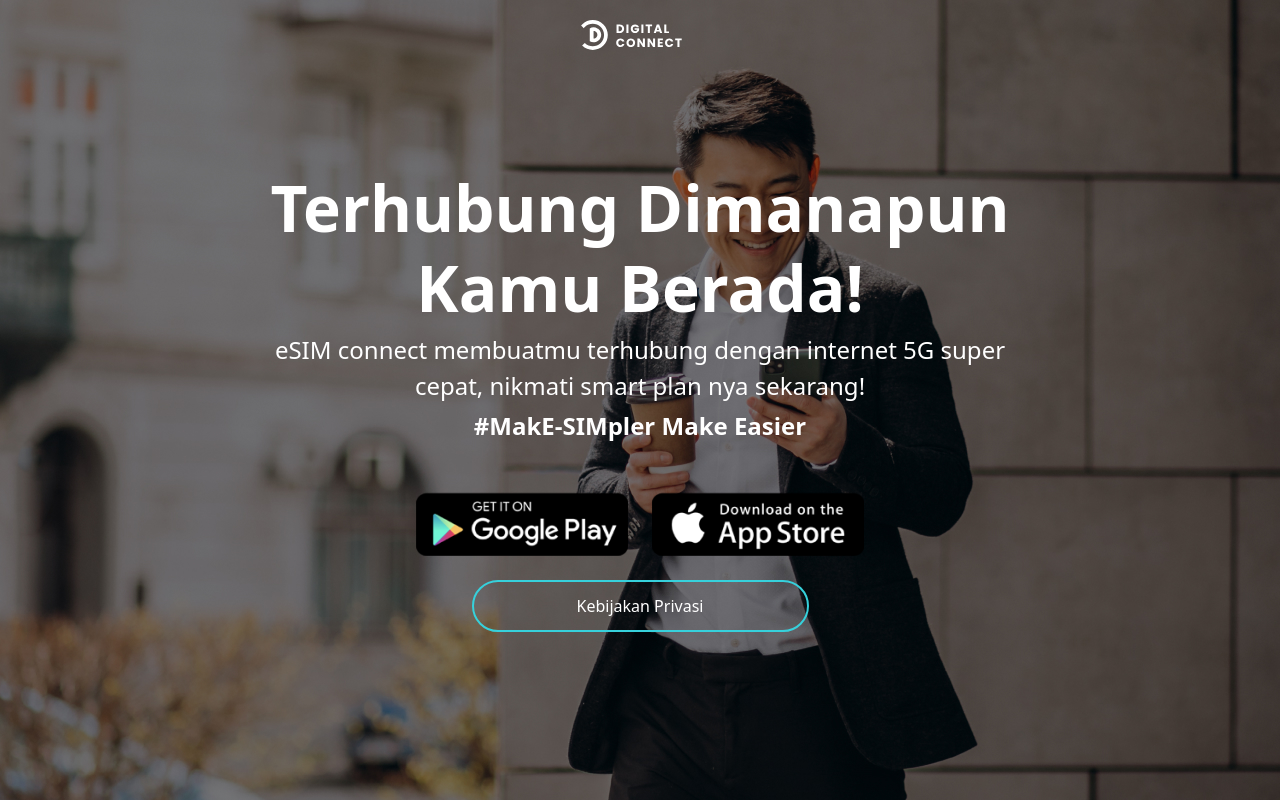
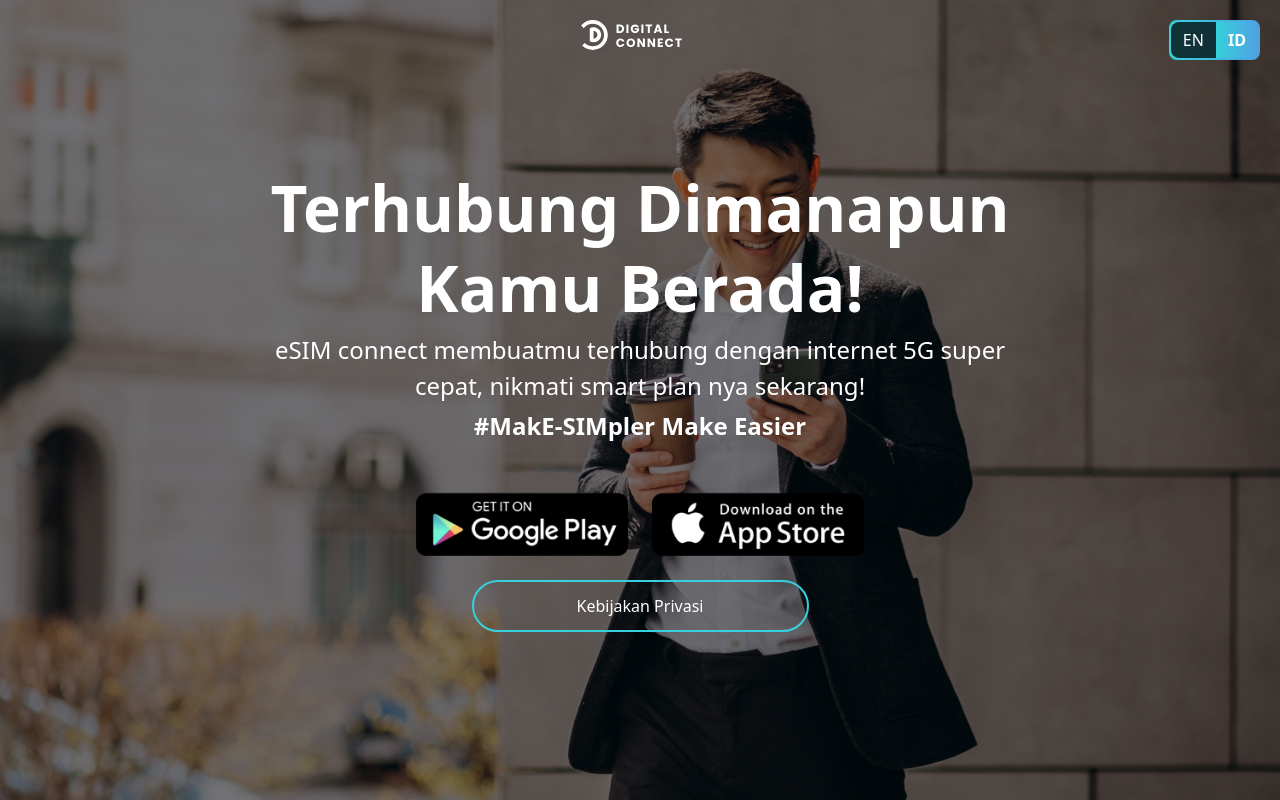
Before and after one commit to fadlidotdev/esim-connect, a React (Vite) app: page / in a window 1280 px wide. Built offline with nearby package versions, Linux system fonts and the light colour scheme.

Commit message:
Add language switcher
Signed-off-by: Fadli Hidayatullah <fadlihdytullah@gmail.com>

```diff
--- a/package.json
+++ b/package.json
@@ -10,6 +10,7 @@
     "preview": "vite preview"
   },
   "dependencies": {
+    "@types/react-router-dom": "^5.3.3",
     "react": "^18.2.0",
     "react-dom": "^18.2.0",
     "react-router-dom": "^5.3.4"
--- a/src/App.jsx
+++ b/src/App.jsx
@@ -1,20 +1,11 @@
-import { Route } from "react-router-dom";
+import { Route, Switch } from "react-router-dom";
 import Index from "./pages/Index";
 import PrivacyAndPolicy from "./pages/PrivacyAndPolicy";
-import { Switch } from "react-router-dom/cjs/react-router-dom.min";
 
 const App = () => {
   return (
     <Switch>
-      <Route path="/en/privacy">
-        <PrivacyAndPolicy />
-      </Route>
-
-      <Route path="/id/privacy">
-        <PrivacyAndPolicy />
-      </Route>
-
-      <Route path="/privacy">
+      <Route exact path={["/privacy", "/en/privacy", "/id/privacy"]}>
         <PrivacyAndPolicy />
       </Route>
 
--- /dev/null
+++ b/src/components/LanguageSwitcher.jsx
@@ -0,0 +1,61 @@
+import { useEffect, useState } from "react";
+import { useTranslation } from "./TranslationProvider";
+import { useHistory, useLocation } from "react-router-dom/cjs/react-router-dom.min";
+
+const LanguageSwitcher = () => {
+  const { isEnglish } = useTranslation();
+
+  const history = useHistory();
+  const { pathname } = useLocation();
+
+  const activeClassName = "bg-gradient-to-r from-[#36D1DC] to-[#4EA1E2] font-bold";
+  const inactiveClassName = "bg-black/75";
+
+  const [selectedLanguage, setSelectedLanguage] = useState();
+
+  useEffect(() => {
+    setSelectedLanguage(isEnglish ? "EN" : "ID");
+  }, [isEnglish]);
+
+  const toggleSelectedLanguage = () => {
+    const isPrivacyPage = pathname.includes("privacy");
+    setSelectedLanguage(selectedLanguage === "EN" ? "ID" : "EN");
+
+    if (isPrivacyPage) {
+      history.push(selectedLanguage === "EN" ? "/privacy" : "/en/privacy");
+    } else {
+      history.push(selectedLanguage === "EN" ? "/" : "/en");
+    }
+  };
+
+  return (
+    <label
+      htmlFor="languageSwitcher"
+      className="inline-flex items-center p-0.5 bg-gradient-to-r from-[#36D1DC] to-[#4EA1E2] cursor-pointer rounded-lg"
+    >
+      <input
+        id="languageSwitcher"
+        type="checkbox"
+        className="hidden peer"
+        value={selectedLanguage}
+        onChange={toggleSelectedLanguage}
+      />
+      <span
+        className={`px-3 py-1.5  text-white rounded-tl-lg rounded-bl-lg ${
+          selectedLanguage === "EN" ? activeClassName : inactiveClassName
+        }`}
+      >
+        EN
+      </span>
+      <span
+        className={`px-3 py-1.5 text-white  rounded-tr-lg rounded-br-lg ${
+          selectedLanguage === "ID" ? activeClassName : inactiveClassName
+        }`}
+      >
+        ID
+      </span>
+    </label>
+  );
+};
+
+export default LanguageSwitcher;
--- a/src/pages/Index.jsx
+++ b/src/pages/Index.jsx
@@ -1,6 +1,7 @@
 import { Link } from "react-router-dom";
 import Logo from "../components/Logo";
 import { useTranslation } from "../components/TranslationProvider";
+import LanguageSwitcher from "../components/LanguageSwitcher";
 
 const Index = () => {
   const { t, isEnglish } = useTranslation();
@@ -10,6 +11,10 @@ const Index = () => {
 
   return (
     <div className="bg-center h-screen flex text-center p-5 text-white flex-col items-center justify-center bg-[url('/background.jpg')]">
+      <div className="absolute z-50 top-5 right-5">
+        <LanguageSwitcher />
+      </div>
+
       <div className="absolute right-5 top-5 left-5">
         <Link to={hrefHome}>
           <Logo className="md:mx-auto" />
--- a/src/pages/PrivacyAndPolicy.jsx
+++ b/src/pages/PrivacyAndPolicy.jsx
@@ -1,6 +1,7 @@
 import { Link } from "react-router-dom";
 import Logo from "../components/Logo";
 import { useTranslation } from "../components/TranslationProvider";
+import LanguageSwitcher from "../components/LanguageSwitcher";
 
 const PrivacyAndPolicy = () => {
   const { t, isEnglish } = useTranslation();
@@ -9,10 +10,12 @@ const PrivacyAndPolicy = () => {
 
   return (
     <div className="p-5 py-0 text-[#53565A]">
-      <header className="h-[56px] border-b md:border-b-0 border-black/10 mb-8 flex items-center sticky top-0 bg-white left-0 right-0 -mx-5 px-5">
+      <header className="h-[56px] border-b md:border-b-0 border-black/10 mb-8 flex items-center sticky top-0 bg-white left-0 right-0 -mx-5 px-5 justify-between">
         <Link to={hrefHome} className="md:mx-auto">
           <Logo className="text-black" />
         </Link>
+
+        <LanguageSwitcher />
       </header>
 
       <div className="md:p-8 md:rounded-lg md:shadow-md md:max-w-[800px] md:mx-auto mb-8">
```
Also changed, not shown: 1 other file (tests, documents, lock files or other folders).
